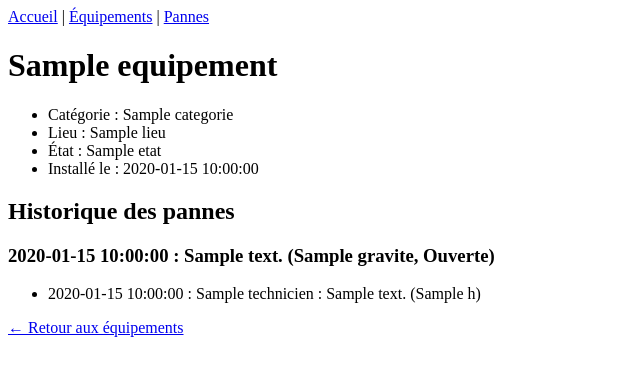
After one commit to Ornella-bit/mini-gmao, a Flask app: template templates/detail_equipement.html in a window 1280 px wide. The commit adds this page. Shown: the top 376 px of the page, without its empty margins (0-640 px from the left). Run offline with Flask 3, Linux system fonts and the light colour scheme; the template is opened without the code that fills it: most values are stand-ins (such as "Sample title", 1, 10 or a date in 2020).

Commit message:
Interventions et fiche détaillée d'un équipement

```diff
--- a/app.py
+++ b/app.py
@@ -95,6 +95,11 @@ def modifier_equipement(equipement_id):
 @app.route("/equipements/<int:equipement_id>/supprimer", methods=["POST"])
 def supprimer_equipement(equipement_id):
     connexion = get_db()
+    connexion.execute(
+        "DELETE FROM interventions WHERE panne_id IN "
+        "(SELECT id FROM pannes WHERE equipement_id = ?)",
+        (equipement_id,),
+    )
     connexion.execute("DELETE FROM pannes WHERE equipement_id = ?", (equipement_id,))
     connexion.execute("DELETE FROM equipements WHERE id = ?", (equipement_id,))
     connexion.commit()
@@ -174,5 +179,75 @@ def changer_statut_panne(panne_id):
     connexion.close()
     return redirect(url_for("liste_pannes"))
 
+@app.route("/pannes/<int:panne_id>/intervention", methods=["GET", "POST"])
+def ajouter_intervention(panne_id):
+    connexion = get_db()
+    panne = connexion.execute(
+        """SELECT pannes.id, pannes.description, pannes.statut,
+                  equipements.nom AS equipement
+           FROM pannes
+           JOIN equipements ON pannes.equipement_id = equipements.id
+           WHERE pannes.id = ?""",
+        (panne_id,),
+    ).fetchone()
+    if panne is None:
+        connexion.close()
+        abort(404)
+
+    if request.method == "POST":
+        technicien = request.form["technicien"].strip()
+        description = request.form["description"].strip()
+        duree = request.form["duree_heures"] or None
+        if technicien and description:
+            connexion.execute(
+                "INSERT INTO interventions "
+                "(panne_id, date_intervention, technicien, description, duree_heures) "
+                "VALUES (?, ?, ?, ?, ?)",
+                (panne_id, date.today().isoformat(), technicien, description, duree),
+            )
+            if panne["statut"] == "Ouverte":    # la panne est prise en charge
+                connexion.execute(
+                    "UPDATE pannes SET statut = 'En cours' WHERE id = ?", (panne_id,)
+                )
+            connexion.commit()
+            connexion.close()
+            return redirect(url_for("liste_pannes"))
+
+    connexion.close()
+    return render_template("ajouter_intervention.html", panne=panne)
+
+
+@app.route("/equipements/<int:equipement_id>")
+def detail_equipement(equipement_id):
+    connexion = get_db()
+    equipement = connexion.execute(
+        """SELECT equipements.*, lieux.nom AS lieu
+           FROM equipements
+           JOIN lieux ON equipements.lieu_id = lieux.id
+           WHERE equipements.id = ?""",
+        (equipement_id,),
+    ).fetchone()
+    if equipement is None:
+        connexion.close()
+        abort(404)
+
+    pannes = connexion.execute(
+        "SELECT * FROM pannes WHERE equipement_id = ? ORDER BY date_declaration DESC",
+        (equipement_id,),
+    ).fetchall()
+    interventions = connexion.execute(
+        """SELECT interventions.*
+           FROM interventions
+           JOIN pannes ON interventions.panne_id = pannes.id
+           WHERE pannes.equipement_id = ?
+           ORDER BY interventions.date_intervention DESC""",
+        (equipement_id,),
+    ).fetchall()
+    connexion.close()
+    return render_template(
+        "detail_equipement.html",
+        equipement=equipement, pannes=pannes, interventions=interventions,
+    )
+
 if __name__ == "__main__":
     app.run(debug=True)
--- a/schema.sql
+++ b/schema.sql
@@ -23,3 +23,13 @@ CREATE TABLE IF NOT EXISTS pannes (
     statut TEXT NOT NULL DEFAULT 'Ouverte',
     FOREIGN KEY (equipement_id) REFERENCES equipements (id)
 );
+
+CREATE TABLE IF NOT EXISTS interventions (
+    id INTEGER PRIMARY KEY AUTOINCREMENT,
+    panne_id INTEGER NOT NULL,
+    date_intervention TEXT NOT NULL,
+    technicien TEXT NOT NULL,
+    description TEXT NOT NULL,
+    duree_heures REAL,
+    FOREIGN KEY (panne_id) REFERENCES pannes (id)
+);
--- /dev/null
+++ b/templates/detail_equipement.html
@@ -0,0 +1,28 @@
+{% extends "base.html" %}
+{% block contenu %}
+<h1>{{ equipement['nom'] }}</h1>
+<ul>
+    <li>Catégorie : {{ equipement['categorie'] }}</li>
+    <li>Lieu : {{ equipement['lieu'] }}</li>
+    <li>État : {{ equipement['etat'] }}</li>
+    <li>Installé le : {{ equipement['date_installation'] or 'non renseigné' }}</li>
+</ul>
+
+<h2>Historique des pannes</h2>
+{% for p in pannes %}
+<h3>{{ p['date_declaration'] }} : {{ p['description'] }}
+    ({{ p['gravite'] }}, {{ p['statut'] }})</h3>
+<ul>
+    {% for i in interventions if i['panne_id'] == p['id'] %}
+    <li>{{ i['date_intervention'] }} : {{ i['technicien'] }} : {{ i['description'] }}
+        {% if i['duree_heures'] %}({{ i['duree_heures'] }} h){% endif %}</li>
+    {% else %}
+    <li>Aucune intervention</li>
+    {% endfor %}
+</ul>
+{% else %}
+<p>Aucune panne enregistrée.</p>
+{% endfor %}
+
+<p><a href="{{ url_for('liste_equipements') }}">← Retour aux équipements</a></p>
+{% endblock %}
--- a/templates/equipements.html
+++ b/templates/equipements.html
@@ -1,13 +1,12 @@
 {% extends "base.html" %}
 {% block contenu %}
 <h1>Équipements</h1>
-<tr><th>Nom</th><th>Catégorie</th><th>Lieu</th><th>État</th><th>Actions</th></tr>
 <p><a href="/equipements/ajouter">+ Ajouter un équipement</a></p>
 <table border="1" cellpadding="6">
     <tr><th>Nom</th><th>Catégorie</th><th>Lieu</th><th>État</th><th>Actions</th></tr>
     {% for e in equipements %}
     <tr>
-        <td>{{ e["nom"] }}</td>
+        <td><a href="{{ url_for('detail_equipement', equipement_id=e['id']) }}">{{ e["nom"] }}</a></td>
         <td>{{ e["categorie"] }}</td>
         <td>{{ e["lieu"] }}</td>
         <td>{{ e["etat"] }}</td>
--- a/templates/pannes.html
+++ b/templates/pannes.html
@@ -3,7 +3,7 @@
 <h1>Pannes</h1>
 <p><a href="{{ url_for('declarer_panne') }}">+ Déclarer une panne</a></p>
 <table border="1" cellpadding="6">
-    <tr><th>Date</th><th>Équipement</th><th>Description</th><th>Gravité</th><th>Statut</th></tr>
+       <tr><th>Date</th><th>Équipement</th><th>Description</th><th>Gravité</th><th>Statut</th><th>Actions</th></tr>
     {% for p in pannes %}
     <tr>
         <td>{{ p["date_declaration"] }}</td>
@@ -19,6 +19,7 @@
                 </select>
             </form>
         </td>
+        <td><a href="{{ url_for('ajouter_intervention', panne_id=p['id']) }}">+ Intervention</a></td>
     </tr>
     {% endfor %}
 </table>
```
Also changed, not shown: templates/ajouter_intervention.html (added, +14 -0 lines).
